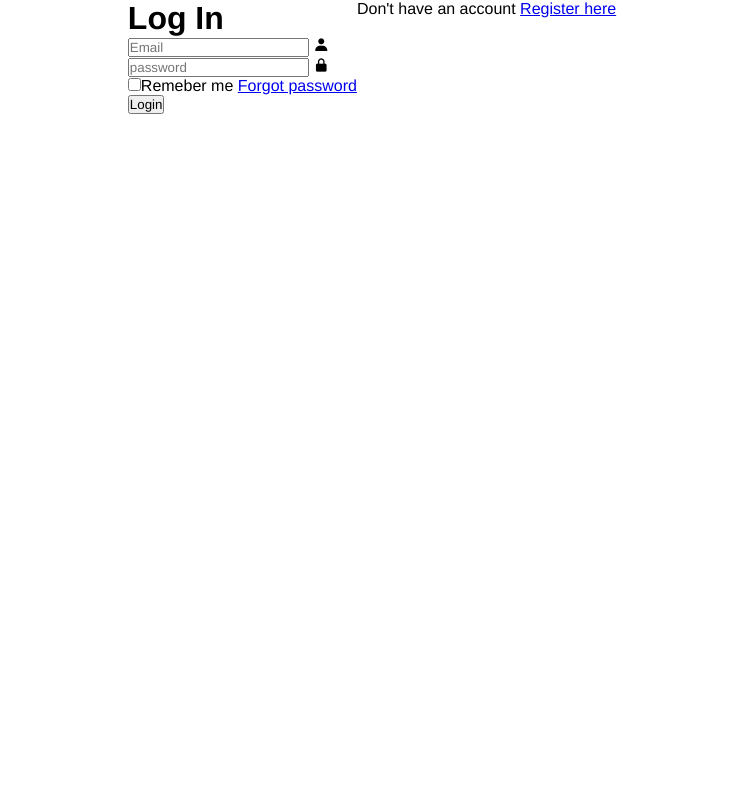
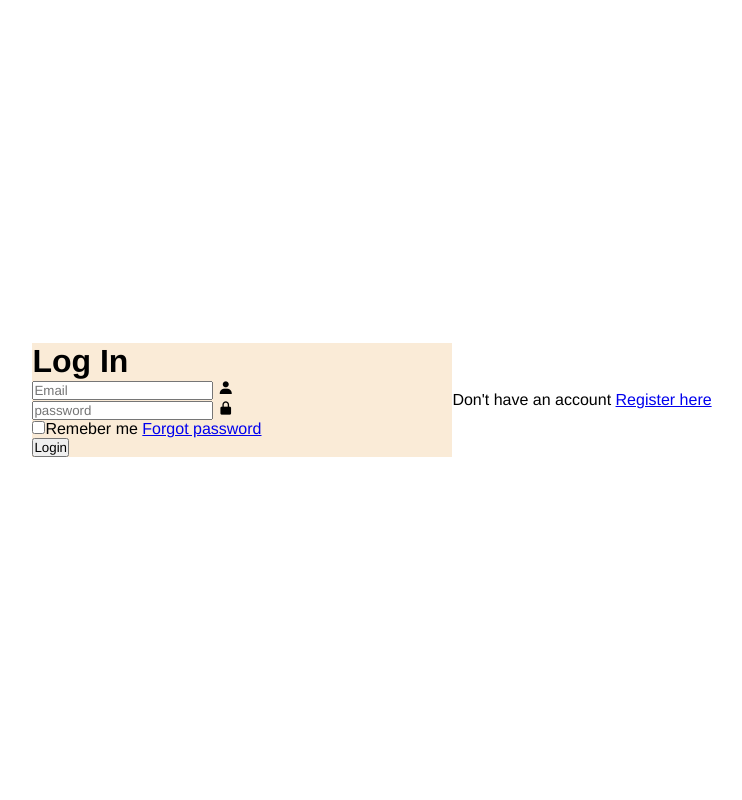
Before and after one commit to elmakrasniqi/Glam, a PHP site: page /Login.html in a window 1280 px wide. Shown: the whole page, without its empty margins (268-1010 px from the left). Run offline with PHP 8.4, Linux system fonts and the light colour scheme.

Commit message:
coomit my changes

```diff
--- a/Main/Login.html
+++ b/Main/Login.html
@@ -4,6 +4,7 @@
     <meta charset="UTF-8">
     <meta name="viewport" content="width=device-width, initial-scale=1.0">
     <title>Glam</title>
+
     <link rel="stylesheet" href="logincss.css">
 
     <link href='https://unpkg.com/boxicons@2.1.4/css/boxicons.min.css' rel='stylesheet'>
--- a/Main/css/logincss.css
+++ b/Main/css/logincss.css
@@ -11,7 +11,12 @@ body{
 
     display: flex;
     justify-content: center;
-
-
+    align-items: center;
+    min-height: 100vh;
+    background-color: white;
 
 }
+.wrapper{
+    width: 420px;
+    background-color: antiquewhite;
+}
```
Also changed, not shown: Main/SignUp.html (+29 -0 lines).
